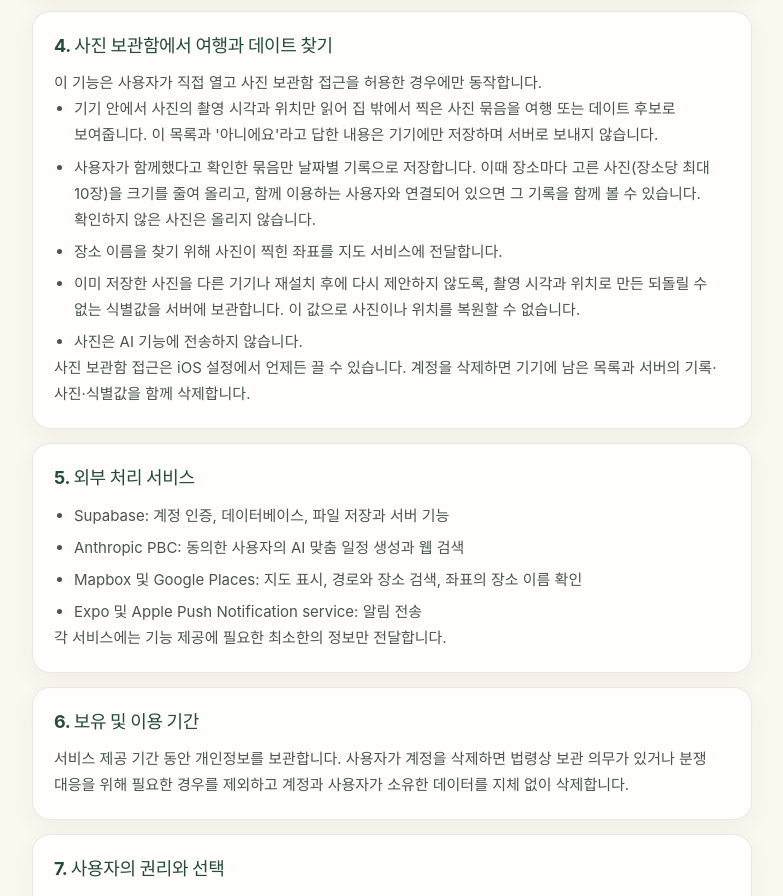
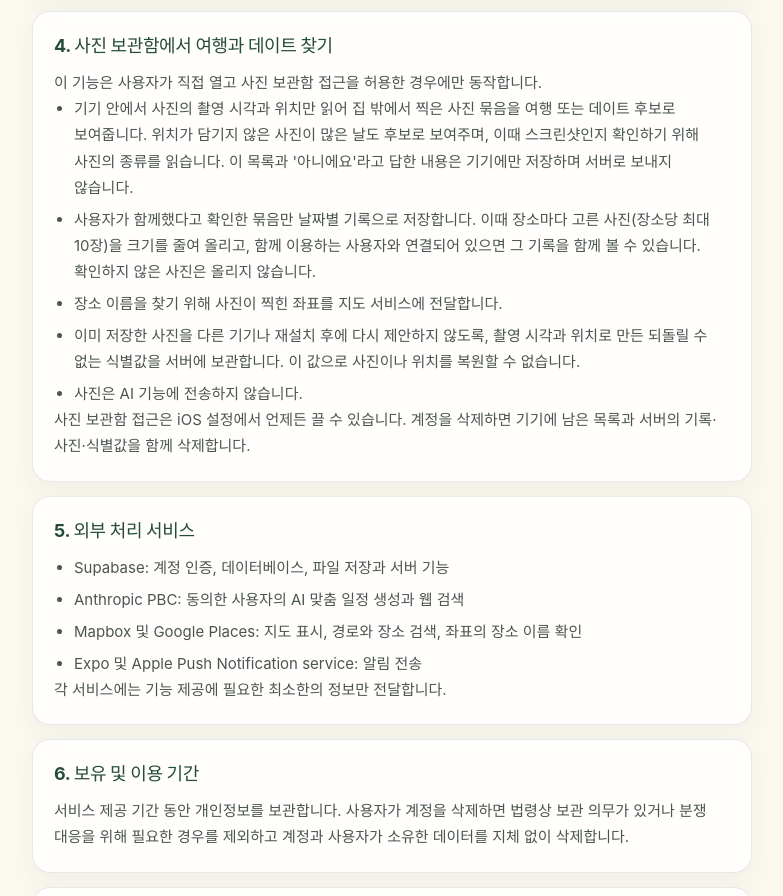
Before and after one commit to sigcrew/DearMap-Legal, a plain HTML site: page privacy/index.html in a window 1280 px wide. Shown: the part 1076-1972 px from the top of the page, without its empty margins (248-1031 px from the left). Drawn offline with Linux system fonts and the light colour scheme.

Commit message:
docs: days of photos without a location are suggested too
Co-Authored-By: Claude Opus 5.5 <noreply@anthropic.com>

```diff
--- a/privacy/index.html
+++ b/privacy/index.html
@@ -50,7 +50,7 @@
       <h2>4. 사진 보관함에서 여행과 데이트 찾기</h2>
       <p>이 기능은 사용자가 직접 열고 사진 보관함 접근을 허용한 경우에만 동작합니다.</p>
       <ul>
-        <li>기기 안에서 사진의 촬영 시각과 위치만 읽어 집 밖에서 찍은 사진 묶음을 여행 또는 데이트 후보로 보여줍니다. 이 목록과 '아니에요'라고 답한 내용은 기기에만 저장하며 서버로 보내지 않습니다.</li>
+        <li>기기 안에서 사진의 촬영 시각과 위치만 읽어 집 밖에서 찍은 사진 묶음을 여행 또는 데이트 후보로 보여줍니다. 위치가 담기지 않은 사진이 많은 날도 후보로 보여주며, 이때 스크린샷인지 확인하기 위해 사진의 종류를 읽습니다. 이 목록과 '아니에요'라고 답한 내용은 기기에만 저장하며 서버로 보내지 않습니다.</li>
         <li>사용자가 함께했다고 확인한 묶음만 날짜별 기록으로 저장합니다. 이때 장소마다 고른 사진(장소당 최대 10장)을 크기를 줄여 올리고, 함께 이용하는 사용자와 연결되어 있으면 그 기록을 함께 볼 수 있습니다. 확인하지 않은 사진은 올리지 않습니다.</li>
         <li>장소 이름을 찾기 위해 사진이 찍힌 좌표를 지도 서비스에 전달합니다.</li>
         <li>이미 저장한 사진을 다른 기기나 재설치 후에 다시 제안하지 않도록, 촬영 시각과 위치로 만든 되돌릴 수 없는 식별값을 서버에 보관합니다. 이 값으로 사진이나 위치를 복원할 수 없습니다.</li>
```
